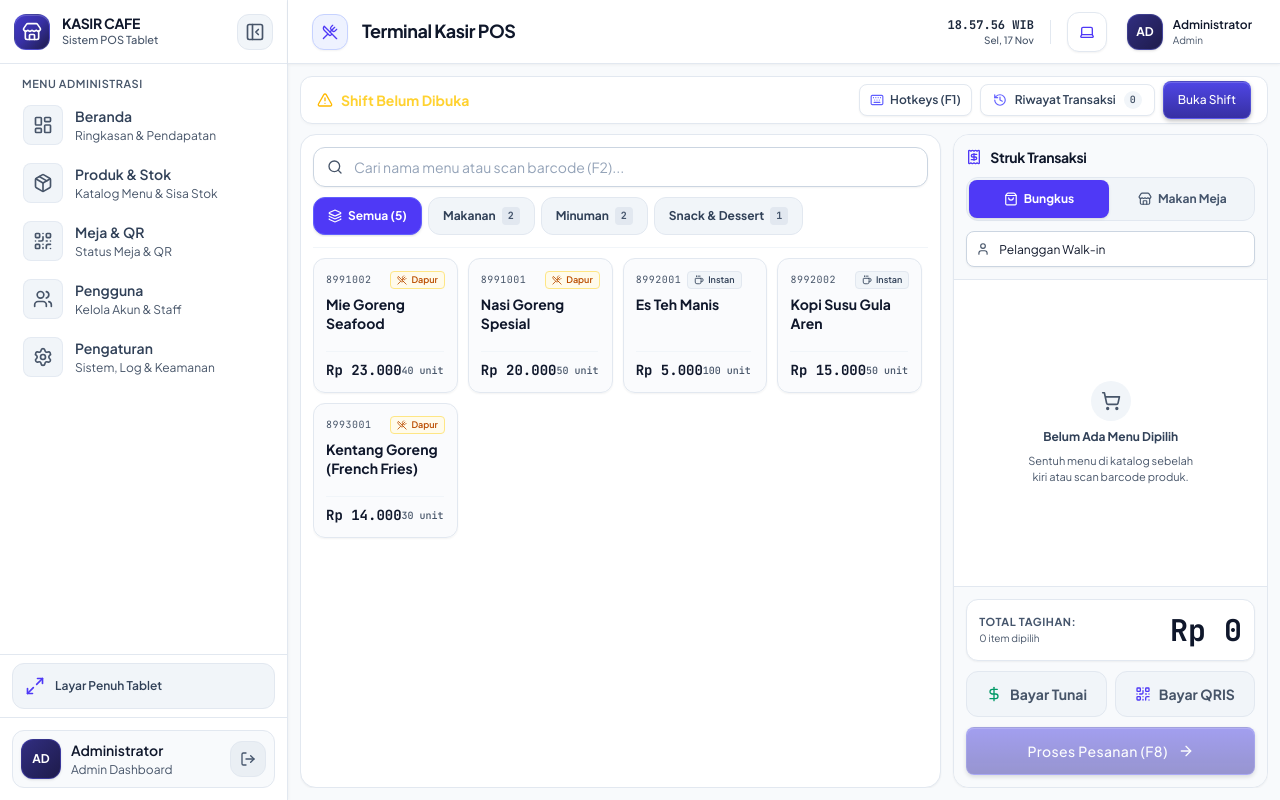
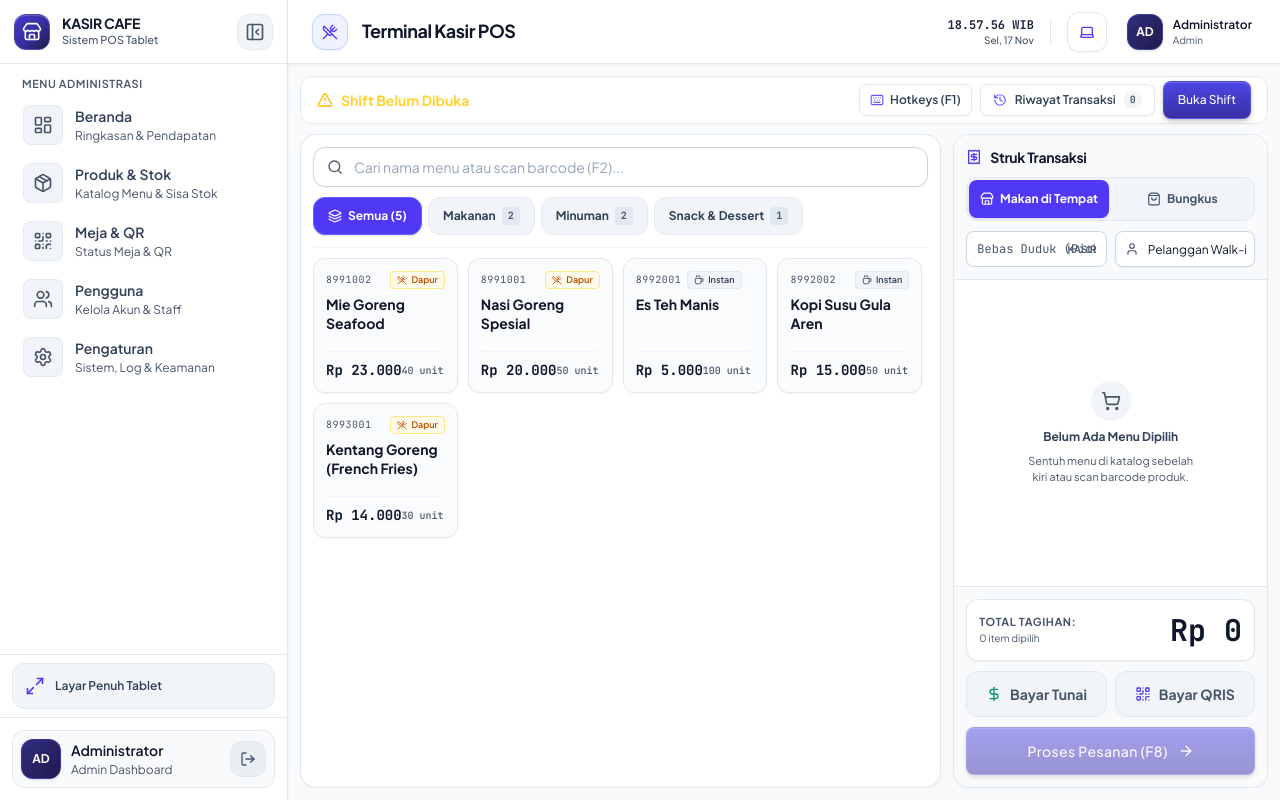
Before and after one commit to fathanjamilrises/POS-Caffe-Engineering, a Laravel app: page /pos in a window 1280 px wide. Run offline with Laravel 12, Linux system fonts and the light colour scheme; a user stored in the database is signed in; data comes from the database, SQL or seed files in the repository; data that the repository does not hold is empty; style sheets or scripts are compiled from the project's sources; some libraries are stand-ins or nearby versions.

Commit message:
fix(pos): clean duplicate table name formatting and disable table assignment for walk-in cashier orders

```diff
--- a/resources/js/Pages/Admin/Dashboard.jsx
+++ b/resources/js/Pages/Admin/Dashboard.jsx
@@ -950,7 +950,7 @@ export default function AdminDashboard({
                                                     {o.order_source === 'qr_table' ? (
                                                         <span className="flex items-center gap-1.5 text-slate-800 dark:text-slate-200 font-medium">
                                                             <QrCode className="w-3.5 h-3.5 text-indigo-600 dark:text-indigo-400" />
-                                                            <span>Meja {o.table?.table_number || 'QR'}</span>
+                                                            <span>{o.table?.table_number ? (o.table.table_number.toLowerCase().startsWith('meja') ? o.table.table_number : `Meja ${o.table.table_number}`) : 'QR Meja'}</span>
                                                         </span>
                                                     ) : (
                                                         <span className="text-slate-500 dark:text-slate-400 font-medium">Kasir Langsung</span>
--- a/resources/js/Pages/Cashier/Pos.jsx
+++ b/resources/js/Pages/Cashier/Pos.jsx
@@ -51,6 +51,12 @@ function formatRupiah(amount) {
     return `Rp ${num.toLocaleString('id-ID')}`;
 }
 
+function formatTableName(tableName) {
+    if (!tableName) return '';
+    const clean = String(tableName).trim();
+    return clean.toLowerCase().startsWith('meja') ? clean : `Meja ${clean}`;
+}
+
 /**
  * Modern POS Cashier Terminal - Zero Whole-Page Scroll Edition.
  * Tailored for staff aged 40–60 operating on touchscreen tablets.
@@ -75,8 +81,7 @@ export default function CashierPos({
 
     // Cart state
     const [cart, setCart] = useState([]);
-    const [orderSource, setOrderSource] = useState('cashier_direct'); // 'cashier_direct' | 'qr_table'
-    const [selectedTableId, setSelectedTableId] = useState('');
+    const [diningOption, setDiningOption] = useState('dine_in'); // 'dine_in' | 'takeaway'
     const [customerName, setCustomerName] = useState('Pelanggan Walk-in');
 
     // Modals state
@@ -357,15 +362,6 @@ export default function CashierPos({
             return;
         }
 
-        if (orderSource === 'qr_table' && !selectedTableId) {
-            showNotice(
-                'Pilih Nomor Meja',
-                'Silakan pilih nomor meja terlebih dahulu untuk pesanan Makan di Meja.',
-                'warning'
-            );
-            return;
-        }
-
         setCheckoutData({
             items: cart.map((i) => ({
                 product_id: i.product_id,
@@ -374,9 +370,9 @@ export default function CashierPos({
             })),
             payment_method: presetMethod,
             amount_received: cartTotals.totalAmount,
-            table_id: orderSource === 'qr_table' && selectedTableId ? selectedTableId : null,
-            customer_name: customerName || 'Pelanggan Walk-in',
-            order_source: orderSource,
+            table_id: null,
+            customer_name: customerName || (diningOption === 'takeaway' ? 'Tamu (Bungkus)' : 'Pelanggan Walk-in'),
+            order_source: 'cashier_direct',
         });
         setIsPaymentModalOpen(true);
     };
@@ -448,7 +444,7 @@ export default function CashierPos({
         };
         window.addEventListener('keydown', handleKeyDown);
         return () => window.removeEventListener('keydown', handleKeyDown);
-    }, [cart, isPaymentModalOpen, pending_qr_orders, fulfillment_orders, cartTotals, active_shift, orderSource, selectedTableId, customerName]);
+    }, [cart, isPaymentModalOpen, pending_qr_orders, fulfillment_orders, cartTotals, active_shift, diningOption, customerName]);
 
     // Handshake: Cashier marks order as served
     const handleServeOrder = (orderId) => {
@@ -934,9 +930,21 @@ export default function CashierPos({
                             <div className="grid grid-cols-2 gap-1 p-0.5 bg-slate-100 dark:bg-[#08090D] border border-slate-200 dark:border-white/[0.08] rounded-xl">
                                 <button
                                     type="button"
-                                    onClick={() => setOrderSource('cashier_direct')}
+                                    onClick={() => setDiningOption('dine_in')}
                                     className={`min-h-[38px] text-xs font-bold rounded-lg transition-all flex items-center justify-center gap-1.5 ${
-                                        orderSource === 'cashier_direct'
+                                        diningOption === 'dine_in'
+                                            ? 'bg-indigo-600 text-white shadow-sm'
+                                            : 'text-slate-600 hover:text-slate-900 dark:text-slate-400 dark:hover:text-white'
+                                    }`}
+                                >
+                                    <Store className="w-3.5 h-3.5" />
+                                    <span>Makan di Tempat</span>
+                                </button>
+                                <button
+                                    type="button"
+                                    onClick={() => setDiningOption('takeaway')}
+                                    className={`min-h-[38px] text-xs font-bold rounded-lg transition-all flex items-center justify-center gap-1.5 ${
+                                        diningOption === 'takeaway'
                                             ? 'bg-indigo-600 text-white shadow-sm'
                                             : 'text-slate-600 hover:text-slate-900 dark:text-slate-400 dark:hover:text-white'
                                     }`}
@@ -944,48 +952,34 @@ export default function CashierPos({
                                     <ShoppingBag className="w-3.5 h-3.5" />
                                     <span>Bungkus</span>
                                 </button>
-                                <button
-                                    type="button"
-                                    onClick={() => setOrderSource('qr_table')}
-                                    className={`min-h-[38px] text-xs font-bold rounded-lg transition-all flex items-center justify-center gap-1.5 ${
-                                        orderSource === 'qr_table'
-                                            ? 'bg-indigo-600 text-white shadow-sm'
-                                            : 'text-slate-600 hover:text-slate-900 dark:text-slate-400 dark:hover:text-white'
-                                    }`}
-                                >
-                                    <Store className="w-3.5 h-3.5" />
-                                    <span>Makan Meja</span>
-                                </button>
-                            </div>
-
-                            {/* Dine-in Table & Customer Input */}
+                            </div>
+
+                            {/* Dine-in Table (Disabled for Cashier Direct Orders) & Customer Input */}
                             <div className="grid grid-cols-1 sm:grid-cols-2 gap-2">
-                                {orderSource === 'qr_table' && (
+                                <div className="relative">
                                     <select
-                                        value={selectedTableId}
-                                        onChange={(e) => setSelectedTableId(e.target.value)}
-                                        className="w-full h-9 bg-white dark:bg-[#08090D] border border-slate-200 dark:border-white/[0.08] rounded-lg px-2 text-xs text-slate-900 dark:text-white focus:outline-none focus:border-indigo-500 font-mono shadow-xs"
+                                        disabled
+                                        className="w-full h-9 bg-slate-100 dark:bg-[#06070A] border border-slate-200 dark:border-white/[0.06] rounded-lg px-2.5 text-xs text-slate-500 dark:text-slate-500 font-mono cursor-not-allowed shadow-none appearance-none"
+                                        title="Pemesanan langsung di kasir bersifat Self Pick-up (Ambil Mandiri). Konsumen bebas memilih meja setelah pesanan selesai."
                                     >
-                                        <option value="">Pilih Nomor Meja...</option>
-                                        {dining_tables.map((t) => (
-                                            <option key={t.id} value={t.id}>
-                                                Meja {t.table_number} ({t.capacity} org)
-                                            </option>
-                                        ))}
+                                        <option>
+                                            {diningOption === 'dine_in'
+                                                ? 'Bebas Duduk (Pick-up Mandiri)'
+                                                : 'Bawa Pulang (Tanpa Meja)'}
+                                        </option>
                                     </select>
-                                )}
-
-                                <div
-                                    className={`relative ${
-                                        orderSource === 'qr_table' ? 'sm:col-span-1' : 'col-span-full'
-                                    }`}
-                                >
+                                    <span className="absolute right-2.5 top-1/2 -translate-y-1/2 text-[10px] font-semibold text-slate-400 dark:text-slate-500 pointer-events-none uppercase">
+                                        Kasir
+                                    </span>
+                                </div>
+
+                                <div className="relative">
                                     <User className="w-3.5 h-3.5 text-slate-400 absolute left-2.5 top-1/2 -translate-y-1/2" />
                                     <input
                                         type="text"
                                         value={customerName}
                                         onChange={(e) => setCustomerName(e.target.value)}
-                                        placeholder="Nama Tamu (Walk-in)"
+                                        placeholder={diningOption === 'takeaway' ? 'Nama Tamu (Bungkus)' : 'Nama Tamu (Walk-in)'}
                                         className="w-full h-9 bg-white dark:bg-[#08090D] border border-slate-200 dark:border-white/[0.08] rounded-lg pl-8 pr-2 text-xs text-slate-900 dark:text-white placeholder-slate-400 dark:placeholder-slate-500 focus:outline-none focus:border-indigo-500 shadow-xs"
                                     />
                                 </div>
@@ -1217,7 +1211,7 @@ export default function CashierPos({
                                         </span>
                                     </div>
                                     <span className="text-xs font-medium text-slate-200 block">
-                                        {ord.table ? `Meja ${ord.table.table_number}` : 'Bungkus / Takeaway'}
+                                        {ord.table ? formatTableName(ord.table.table_number) : (ord.customer_name?.includes('Bungkus') ? 'Bungkus / Takeaway' : 'Kasir (Pick-up Mandiri)')}
                                     </span>
                                     <span className="text-[11px] text-slate-400 block truncate">
                                         {ord.customer_name || 'Pelanggan Walk-in'}
@@ -1286,14 +1280,9 @@ export default function CashierPos({
                             </span>
                         </div>
                         <div className="text-right">
-                            <span className="text-slate-400 block font-medium">Layanan:</span>
-                            <span className="text-indigo-300 font-bold text-sm sm:text-base">
-                                {orderSource === 'qr_table'
-                                    ? `Makan di Meja ${
-                                          dining_tables.find((t) => String(t.id) === String(selectedTableId))
-                                              ?.table_number || '-'
-                                      }`
-                                    : 'Bungkus / Takeaway'}
+                            <span className="text-slate-500 dark:text-slate-400 block font-medium">Layanan:</span>
+                            <span className="text-indigo-600 dark:text-indigo-300 font-bold text-sm sm:text-base">
+                                {diningOption === 'takeaway' ? 'Bungkus / Takeaway' : 'Makan di Tempat (Pick-up Mandiri)'}
                             </span>
                         </div>
                     </div>
@@ -1853,7 +1842,7 @@ export default function CashierPos({
                                                 </span>
                                                 <span className="text-slate-600">•</span>
                                                 <span className="text-xs font-semibold text-indigo-300">
-                                                    {tx.table ? `Meja ${tx.table.table_number}` : 'Bungkus / Takeaway'}
+                                                    {tx.table ? formatTableName(tx.table.table_number) : (tx.customer_name?.includes('Bungkus') ? 'Takeaway' : 'Kasir (Pick-up)')}
                                                 </span>
                                                 {tx.customer_name && tx.customer_name !== 'Pelanggan Walk-in' && (
                                                     <span className="text-xs text-slate-400">
@@ -2057,7 +2046,7 @@ export default function CashierPos({
                                 </div>
                                 <div className="flex justify-between">
                                     <span className="text-slate-600">Layanan:</span>
-                                    <span>{selectedOrderForReprint.table ? `Meja ${selectedOrderForReprint.table.table_number}` : 'Takeaway / Bungkus'}</span>
+                                    <span>{selectedOrderForReprint.table ? formatTableName(selectedOrderForReprint.table.table_number) : (selectedOrderForReprint.customer_name?.includes('Bungkus') ? 'Bungkus / Takeaway' : 'Kasir (Pick-up Mandiri)')}</span>
                                 </div>
                                 <div className="flex justify-between">
                                     <span className="text-slate-600">Pelanggan:</span>
@@ -2143,7 +2132,7 @@ export default function CashierPos({
                 title={isCancellingOrder ? "Batalkan Pesanan QR Meja" : "Verifikasi Pesanan QR Meja"}
                 subtitle={
                     selectedPendingOrder
-                        ? `Token #${selectedPendingOrder.token_number} • ${selectedPendingOrder.table ? `Meja ${selectedPendingOrder.table.table_number}` : 'Meja Pelanggan'} • Pelanggan: ${selectedPendingOrder.customer_name || 'Tamu'}`
+                        ? `Token #${selectedPendingOrder.token_number} • ${selectedPendingOrder.table ? formatTableName(selectedPendingOrder.table.table_number) : 'Meja Pelanggan'} • Pelanggan: ${selectedPendingOrder.customer_name || 'Tamu'}`
                         : 'Pilih pesanan QR meja untuk diverifikasi'
                 }
                 maxWidth="max-w-2xl"
@@ -2223,7 +2212,7 @@ export default function CashierPos({
                                                     : 'bg-slate-100 hover:bg-slate-200 text-slate-700 border-slate-200 dark:bg-white/[0.04] dark:hover:bg-white/[0.08] dark:text-slate-300 dark:border-white/[0.08]'
                                             }`}
                                         >
-                                            {po.table ? `Meja ${po.table.table_number}` : 'Meja'} (#{po.token_number}) - {formatRupiah(po.total_amount)}
+                                            {po.table ? formatTableName(po.table.table_number) : 'Meja'} (#{po.token_number}) - {formatRupiah(po.total_amount)}
                                         </button>
                                     );
                                 })}
--- a/resources/js/Pages/CustomerQR/Status.jsx
+++ b/resources/js/Pages/CustomerQR/Status.jsx
@@ -124,7 +124,7 @@ export default function CustomerQrStatus({ table, order }) {
                 >
                     <div className="inline-flex items-center gap-2 px-2.5 py-1 rounded-md bg-white/[0.04] border border-white/[0.08] text-slate-300 text-xs font-mono font-medium mb-3">
                         <QrCode className="w-3.5 h-3.5 text-indigo-400" />
-                        <span>Meja: {table.table_number}</span>
+                        <span>{table.table_number.toLowerCase().startsWith('meja') ? table.table_number : `Meja ${table.table_number}`}</span>
                     </div>
 
                     <div className="text-xs font-medium uppercase tracking-wider text-slate-400">
@@ -172,7 +172,7 @@ export default function CustomerQrStatus({ table, order }) {
                                 Total tagihan: <strong className="text-white font-mono font-bold text-xs">Rp {Number(order.total_amount).toLocaleString('id-ID')}</strong>.
                                 {order.payment_method === 'qris'
                                     ? ' Silakan scan QRIS di meja atau tunjukkan kode Token ke kasir untuk menyelesaikan transaksi.'
-                                    : ` Silakan menuju meja kasir dan sebutkan Meja ${table.table_number} atau Token #${order.token_number}.`}
+                                    : ` Silakan menuju meja kasir dan sebutkan ${table.table_number.toLowerCase().startsWith('meja') ? table.table_number : `Meja ${table.table_number}`} atau Token #${order.token_number}.`}
                             </p>
                         </div>
                     ) : (
--- a/resources/js/Pages/Kitchen/Display.jsx
+++ b/resources/js/Pages/Kitchen/Display.jsx
@@ -582,11 +582,11 @@ export default function KitchenDisplay({ tickets = [], unnotified_count = 0 }) {
                                         <div className="flex items-center gap-2 pt-1 border-t border-white/[0.04]">
                                             {ticket.order?.table ? (
                                                 <span className="px-2 py-0.5 rounded text-[11px] font-semibold bg-indigo-500/15 text-indigo-300 border border-indigo-500/25 shrink-0">
-                                                    Meja #{ticket.order.table.table_number}
+                                                    {ticket.order.table.table_number.toLowerCase().startsWith('meja') ? ticket.order.table.table_number : `Meja ${ticket.order.table.table_number}`}
                                                 </span>
                                             ) : (
-                                                <span className="px-2 py-0.5 rounded text-[11px] font-semibold bg-amber-500/15 text-amber-300 border border-amber-500/25 shrink-0">
-                                                    Bungkus
+                                                <span className="px-2 py-0.5 rounded text-[11px] font-semibold bg-emerald-500/15 text-emerald-300 border border-emerald-500/25 shrink-0">
+                                                    {ticket.order?.customer_name?.includes('Bungkus') ? 'Bungkus' : 'Kasir (Ambil Mandiri)'}
                                                 </span>
                                             )}
                                             <span className="text-[11px] font-mono text-slate-400 truncate">
```
Also changed, not shown: 5 other files.
